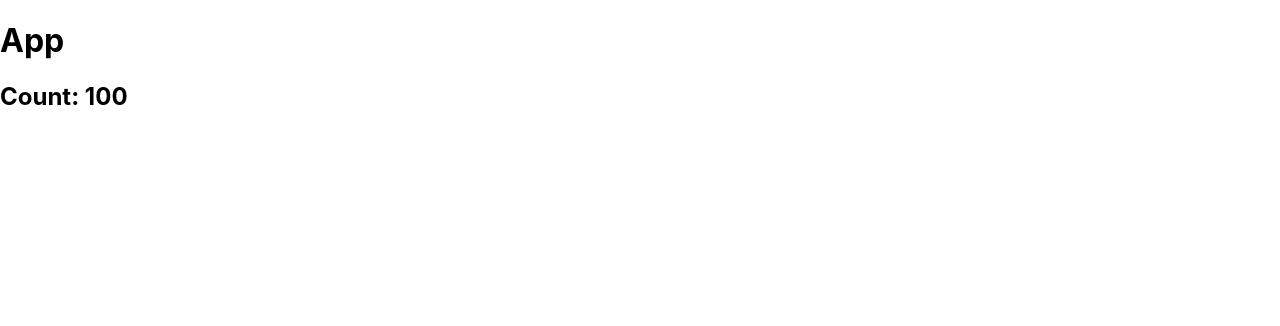
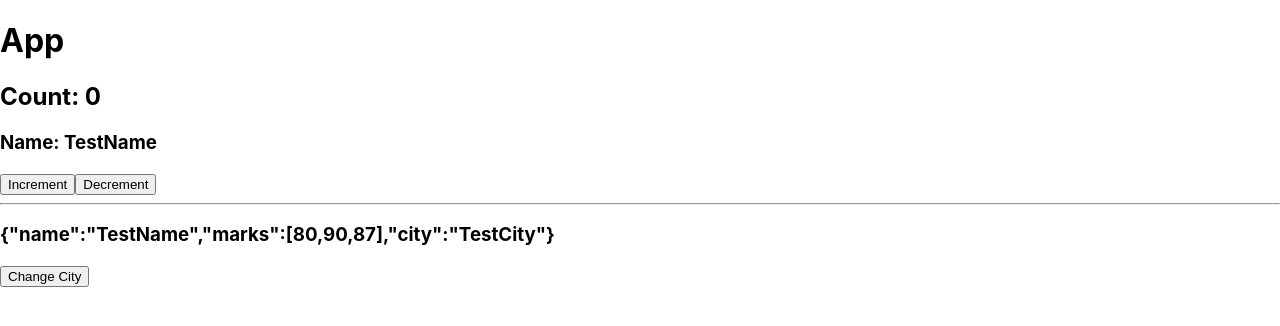
Before and after one commit to vaishnavm101/react-basics, a React (Create React App) app: page / in a window 1280 px wide. Shown: the top 326 px of the page. Built offline with nearby package versions, Linux system fonts and the light colour scheme.

Commit message:
Added redux toolkit

```diff
--- a/package.json
+++ b/package.json
@@ -7,6 +7,7 @@
     "@testing-library/jest-dom": "^5.17.0",
     "@testing-library/react": "^13.4.0",
     "@testing-library/user-event": "^13.5.0",
+    "immer": "^10.1.1",
     "react": "^18.3.1",
     "react-dom": "^18.3.1",
     "react-redux": "^9.1.2",
--- a/src/App.js
+++ b/src/App.js
@@ -1,13 +1,47 @@
-import React from 'react'
-import { useSelector } from 'react-redux'
+import React, { useRef, useState } from 'react'
+import { useDispatch, useSelector } from 'react-redux'
+import { decrement, increment } from './features/counter';
+import { produce } from 'immer';
+// import { decrement, increment } from './features/counter';
+// import { decrement, increment, incrementByValue } from './redux/actions';
 
 
 const App = () => {
-    const { count } = useSelector((state) => state)
+    const { count, name } = useSelector((state) => state.counter)
+    const dispatch = useDispatch();
+    const inputRef = useRef();
+
+    let [obj, setObj] = useState({ name: "TestName", marks: [80, 90, 87], city: "TestCity" })
+
+    const handleClick = () => {
+        setObj({ ...obj, city: "New CIty" })
+        const newObj = produce(obj, (draft) => {
+            draft.city = "New City"
+        })
+        setObj(newObj)
+    }
+
     return (
         <>
             <h1>App</h1>
             <h2>Count: {count}</h2>
+            <h3>Name: {name}</h3>
+            <button onClick={() => dispatch(increment())}>Increment</button>
+            <button onClick={() => dispatch(decrement())}>Decrement</button>
+            <hr />
+
+            <h3>{JSON.stringify(obj)}</h3>
+            <button onClick={handleClick}>Change City</button>
+
+            {/* <button onClick={() => console.log(increment(100))}>Check</button> */}
+            {/* <h2>Users: {users}</h2> */}
+
+
+            {/* <hr />
+            <input type="text" ref={inputRef} placeholder='Enter User name' />
+            <button onClick={() => dispatch({ type: "users/add_user", payload: inputRef.current.value })}>Add User</button> */}
+            {/*
+            <button onClick={handleIncByValue}>Increment by Value</button> */}
         </>
     )
 }
--- /dev/null
+++ b/src/features/counter/index.js
@@ -0,0 +1,28 @@
+import { createSlice } from "@reduxjs/toolkit";
+
+
+const defaultValue = { count: 0, name: "TestName" }
+const counterSlice = createSlice({
+    name: "counter",
+    initialState: defaultValue,
+    reducers: {
+        increment: (state, action) => {
+            console.log("increment called")
+            // return { ...state, count: state.count + 1 }
+            state.count = state.count + 1
+        },
+        decrement: (state, action) => {
+            console.log("decrement called")
+            // return { ...state, count: state.count - 1 }
+            state.count -= 1
+        }
+    }
+})
+
+
+// export const counterReducer = counterSlice.reducer
+export default counterSlice.reducer
+
+export const { increment, decrement } = counterSlice.actions
+
+// { increment: () => {return {type: 'counter/increment'}},  decrement: () => { return {type: 'counter/decrement'}}}
--- /dev/null
+++ b/src/redux/actions.js
@@ -0,0 +1,8 @@
+export const INCREMENT = "increment"
+export const DECREMENT = "decrement"
+
+export const INCREMENT_BY_VALUE = "incrementByValue"
+
+export const increment = () => ({ type: INCREMENT })
+export const decrement = () => ({ type: DECREMENT })
+export const incrementByValue = (amount) => ({ type: INCREMENT_BY_VALUE, payload: amount })
--- a/src/redux/store.js
+++ b/src/redux/store.js
@@ -1,14 +1,59 @@
-import { createStore } from "@reduxjs/toolkit";
+import { combineReducers, configureStore, createStore } from "@reduxjs/toolkit"
+import { DECREMENT, INCREMENT, INCREMENT_BY_VALUE } from "./actions";
+// import { counterReducer } from "../features/counter";
+import counterReducer from "../features/counter";
+
+// const initialState = { count: 100 }
+
+// const counterReducer = (state = initialState, action) => {
+//     if (action.type === INCREMENT) {
+//         // Increment code....
+//         //  console.log(state);
+//         // console.log("Increment action is dipatched!!");
+//         return { count: state.count + 1 }
+//     }
+//     else if (action.type === DECREMENT) {
+//         // Decrement code....
+//         return { count: state.count - 1 }
+//     }
+//     else if (action.type === INCREMENT_BY_VALUE) {
+//         return { count: state.count + action.payload }
+//     }
+//     else {
+//         return state;
+//     }
+// }
+
+// const defaultUsers = ["User 1", "User 2"]
+// const usersReducer = (state = defaultUsers, action) => {
+//     switch (action.type) {
+//         case "users/add_user": {
+//             return [...state, action.payload]
+//         }
+//         default: {
+//             return state
+//         }
+//     }
+// }
 
 
-const defaultState = { count: 100 }
-const reducer = (state = defaultState, action) => {
-    if (action.type == "increment") {
-        return { count: state.count + 1 }
+// const rootReducer = combineReducers({
+//     counter: counterReducer,
+//     users: usersReducer
+// })
+
+// export const store = createStore(rootReducer)
+
+// export const store = configureStore({
+//     reducer: {
+//         counter: counterReducer,
+//         users: usersReducer
+//     }
+// })
+
+
+export const store = configureStore({
+    reducer: {
+        counter: counterReducer
     }
-    else{
-        return state;
-    }
-}
-
-export const store = createStore(reducer)
+})
```
